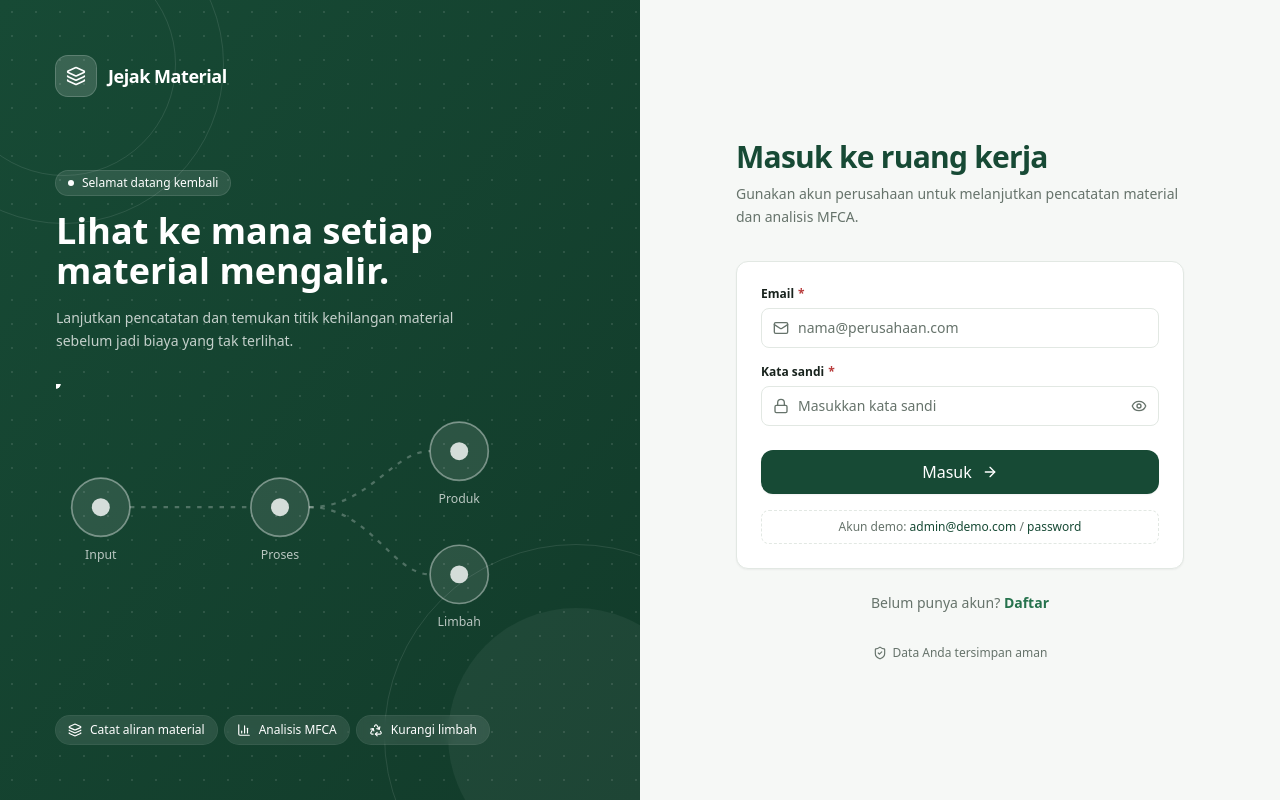
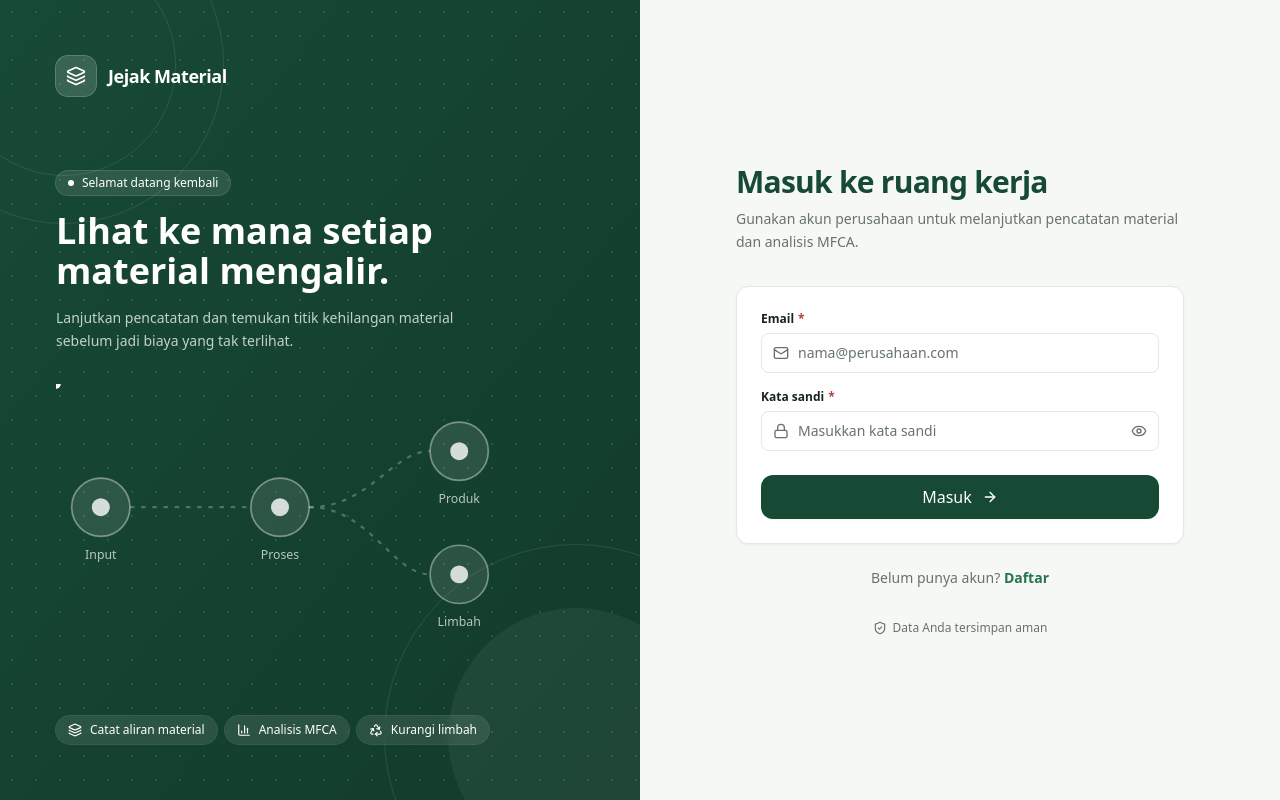
Before and after one commit to arjzenaja/JejakMaterial, a Next.js app: page /login in a window 1280 px wide. Built offline with nearby package versions, Linux system fonts and the light colour scheme.

Commit message:
fix auth

```diff
--- a/src/app/(auth)/login/page.tsx
+++ b/src/app/(auth)/login/page.tsx
@@ -94,12 +94,6 @@ export default function LoginPage() {
           </Button>
         </div>
       </form>
-
-      <p className="mt-4 rounded-lg border border-dashed border-border px-3 py-2 text-center text-xs text-text-secondary">
-        Akun demo: <span className="font-medium text-brand-900">{DEMO_EMAIL}</span>
-        {' / '}
-        <span className="font-medium text-brand-900">{DEMO_PASSWORD}</span>
-      </p>
     </AuthSplit>
   );
 }
```
